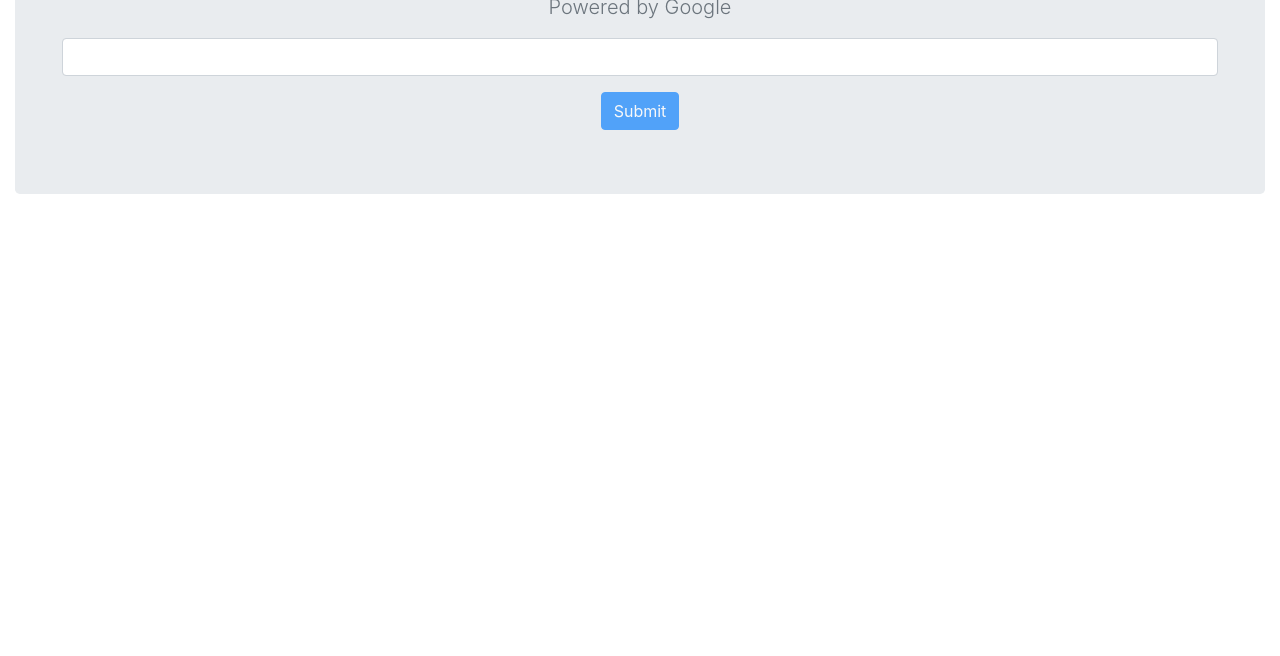
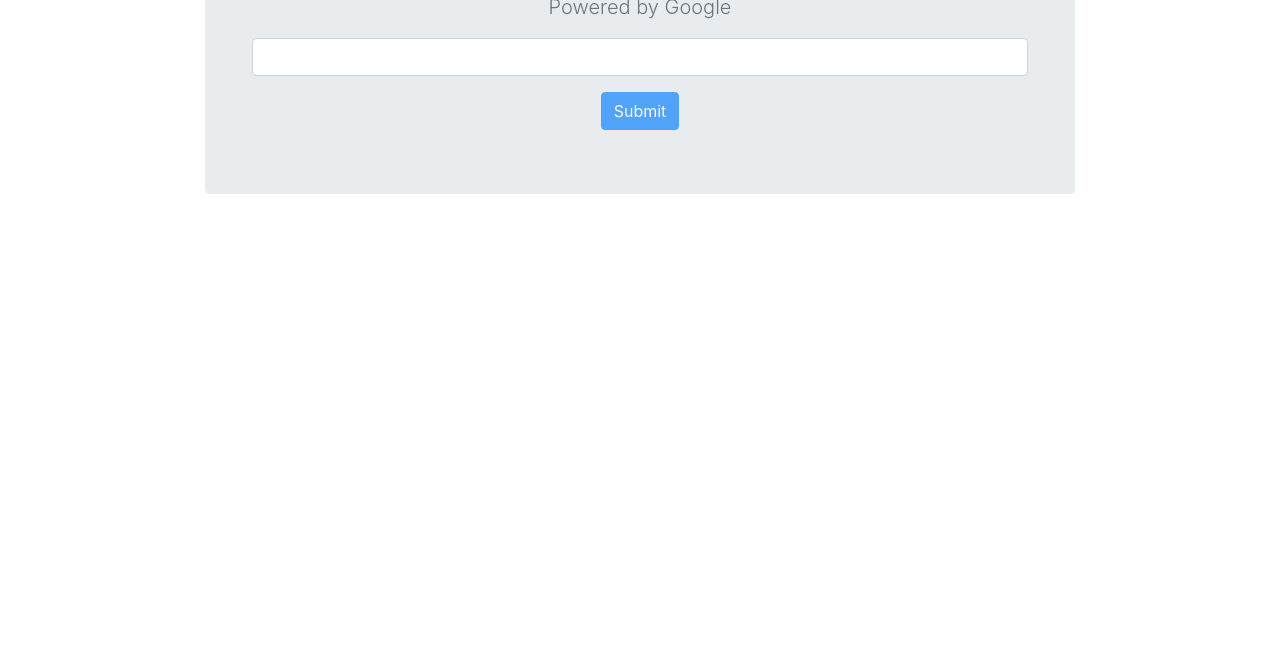
Before and after one commit to albcf/googleBooksSearch, a React app: page / in a window 1280 px wide. Shown: the part 144-800 px from the top of the page. Built offline with nearby package versions, Linux system fonts and the light colour scheme.

Commit message:
Add max width to main container

```diff
--- a/src/components/style.css
+++ b/src/components/style.css
@@ -1,3 +1,7 @@
+.container-fluid {
+   max-width:900px;
+}
+
 .thumbnail-fixed {
   height: 165px;
   width: 128px;
```
